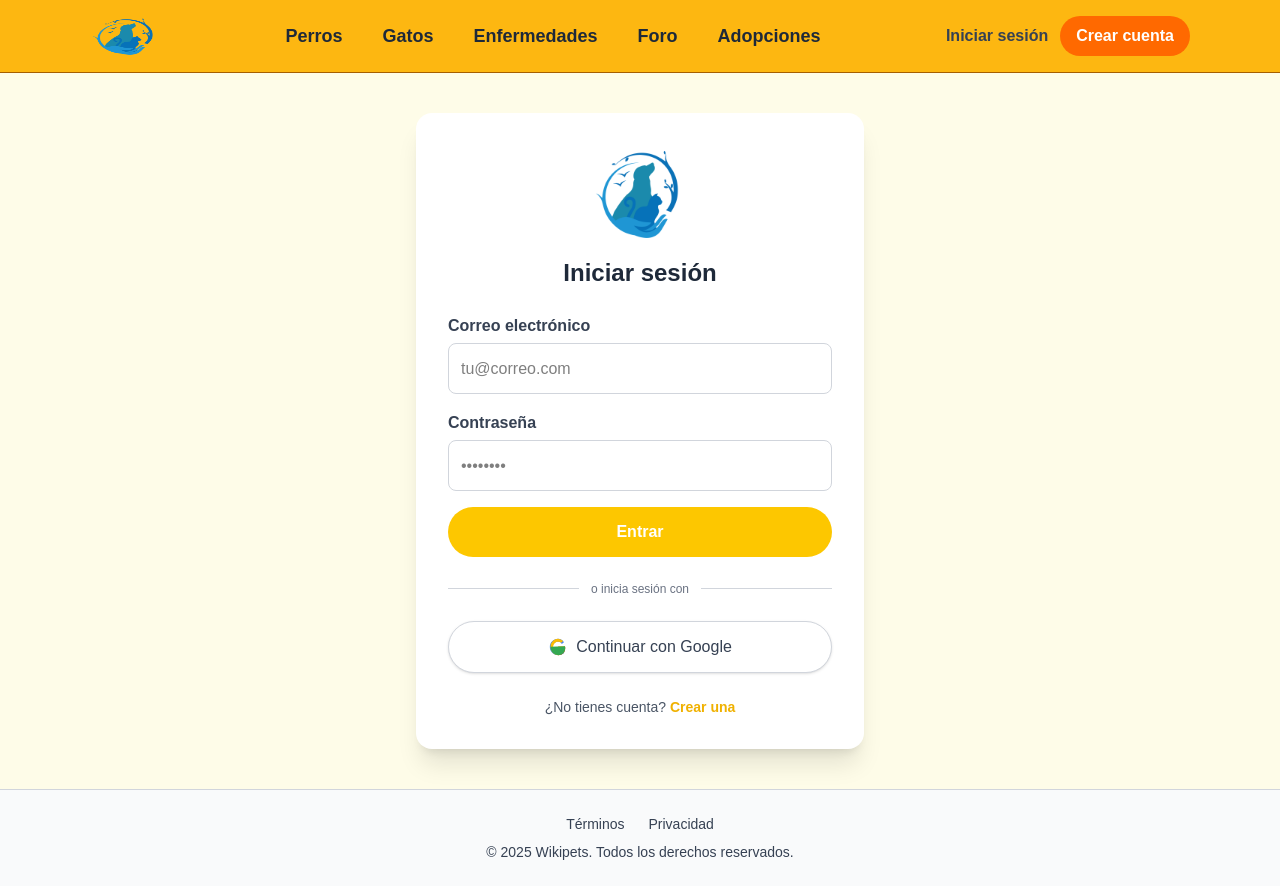
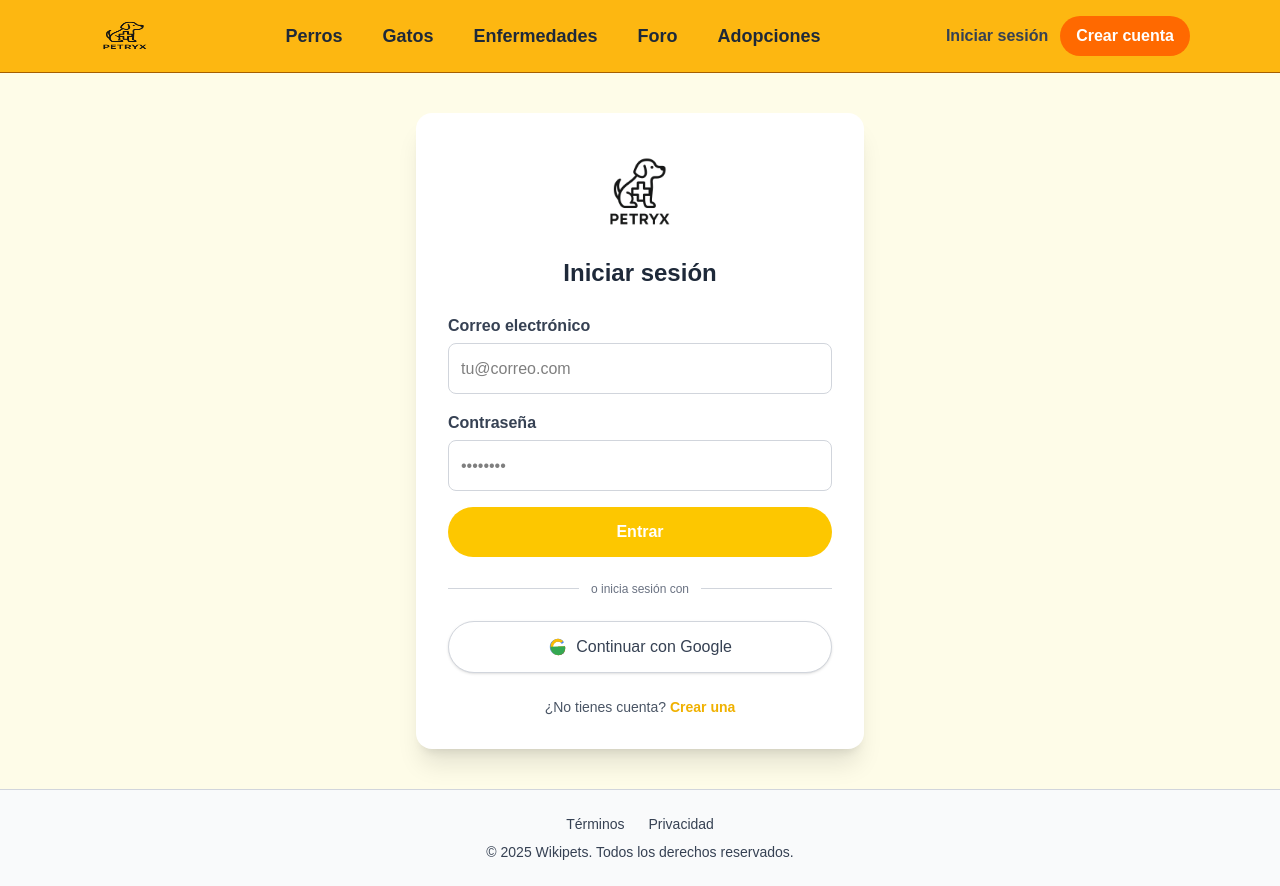
Before and after one commit to RicardoChavira1/prueba1, a Next.js app: page /Login in a window 1280 px wide. Built offline with nearby package versions, Linux system fonts and the light colour scheme; no server answers.

Commit message:
Limpieza de codigo

```diff
--- a/Components/Header.tsx
+++ b/Components/Header.tsx
@@ -24,10 +24,8 @@ export default function Header() {
         return () => unsubscribe();
     }, []);
 
-    // --- FUNCIÓN DE LOGOUT SIMPLIFICADA ---
     const handleLogout = async () => {
         try {
-            // Solo cerramos sesión en Firebase Client
             await signOut(auth);
             console.log("Sesión cerrada correctamente.");
 
@@ -37,7 +35,6 @@ export default function Header() {
             console.error("Error al cerrar sesión:", error);
         }
     };
-    // -------------------------------------
 
     const renderAuthLinks = () => {
         if (loading) return <div className="h-10 w-48" />;
@@ -113,7 +110,7 @@ export default function Header() {
             >
                 <div className="container mx-auto flex items-center justify-between">
                     <a className="brand flex items-center gap-2" href="/">
-                        <Image src="/logo.png" alt="Logo Wikipets" width={70} height={40} />
+                        <Image src="/logo.png" alt="Logo Wikipets" width={200} height={150} />
                     </a>
 
                     {/* Menú de Escritorio */}
--- a/app/dashboard/foro/page.tsx
+++ b/app/dashboard/foro/page.tsx
@@ -72,7 +72,7 @@ export default function ForoPage() {
 
     const postTemporal: Post = {
       id: Date.now(),
-      autor: nombreAutor, // ¡Aquí usamos el nombre real!
+      autor: nombreAutor,
       contenido: nuevoPost,
       fecha: "Ahora mismo",
       likes: 0,
@@ -110,7 +110,6 @@ export default function ForoPage() {
                 <textarea
                   className="w-full p-3 border border-gray-300 rounded-lg focus:outline-none focus:ring-2 focus:ring-orange-400 resize-none bg-gray-50"
                   rows={3}
-                  // Cambiamos el placeholder para que sea más personal
                   placeholder={user ? `Hola ${user.displayName || 'amigo'}, ¿qué nos cuentas hoy?` : "Inicia sesión para publicar..."}
                   value={nuevoPost}
                   onChange={(e) => setNuevoPost(e.target.value)}
```
Also changed, not shown: public/logo.png.
